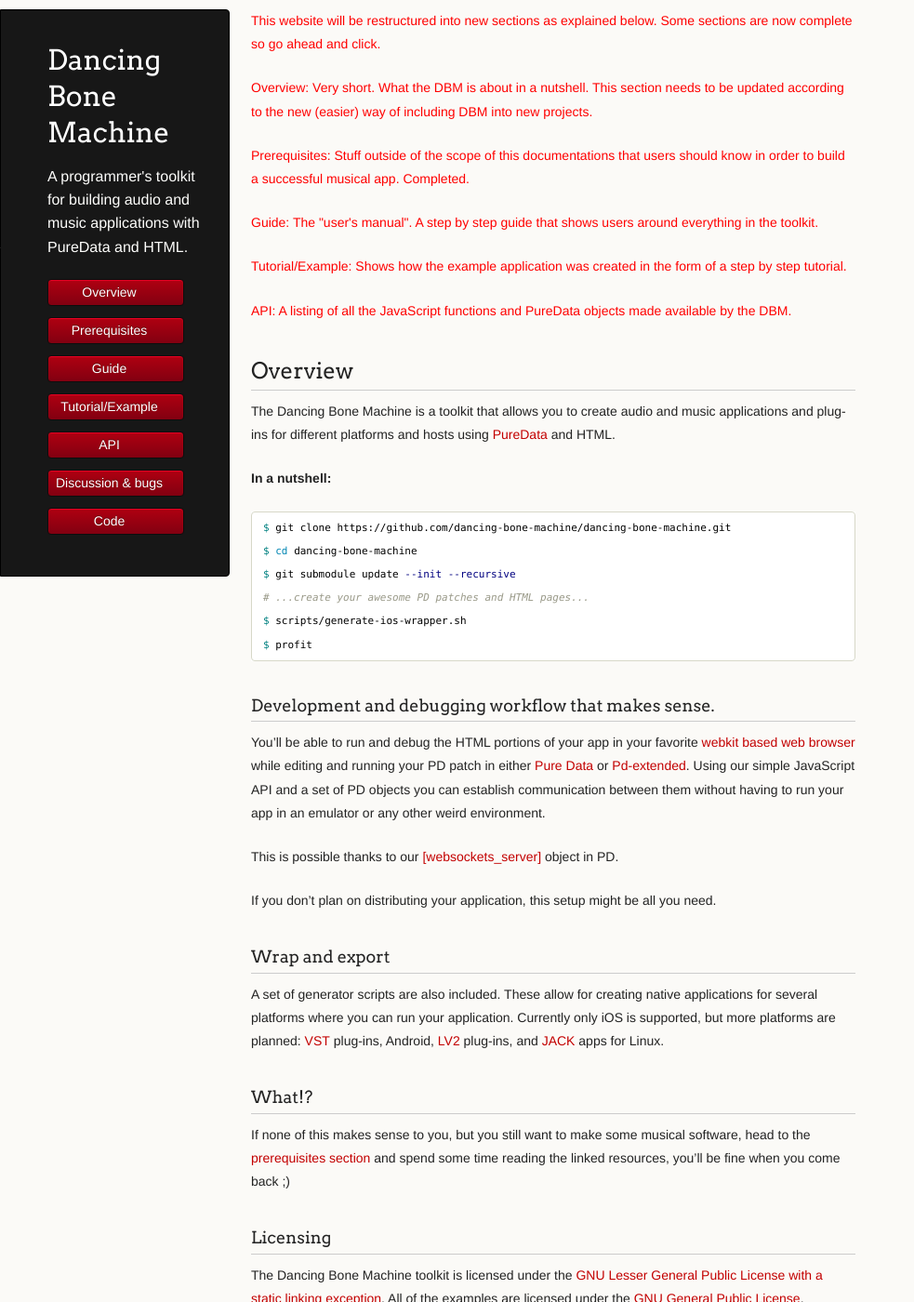
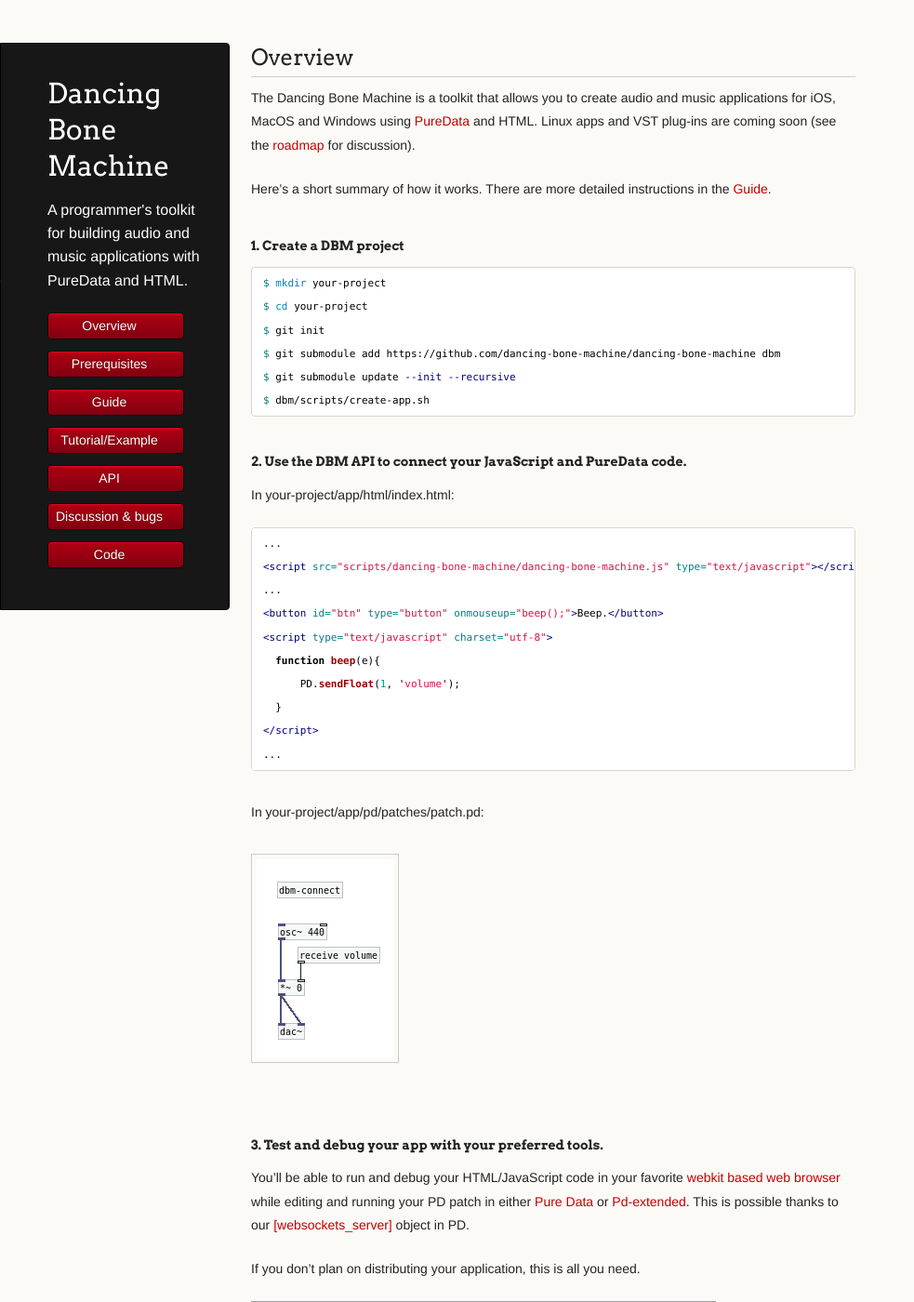
Before and after one commit to dancing-bone-machine/dancing-bone-machine.github.io, a Jekyll site: the page built from index.md, in a window 1280 px wide and 1400 px high. Shown: the whole window at 93% size, without its empty margins (0-983 px from the left). Built offline with Jekyll 4.4.1, drawn with Linux system fonts in a browser that asks for light colours; Markdown is read by kramdown in place of the engine named in the settings; some of the changed text lies outside the part shown; grey boxes are pictures that could not be loaded.

Commit message:
re-wrote overview page

````diff
--- a/index.md
+++ b/index.md
@@ -3,61 +3,65 @@
 title: Create music applications with PureData and HTML.
 ---
 
-<p style="color:#F00">
-This website will be restructured into new sections as explained below. Some sections are now complete so go ahead and click.
-</p>
-
-<p style="color:#F00">
-Overview: Very short. What the DBM is about in a nutshell. This section needs to be updated according to the new (easier) way of including DBM into new projects.
-</p>
-
-<p style="color:#F00">
-Prerequisites: Stuff outside of the scope of this documentations that users should know in order to build a successful musical app. Completed.
-</p>
-
-<p style="color:#F00">
-Guide: The "user's manual". A step by step guide that shows users around everything in the toolkit.
-</p>
-
-<p style="color:#F00">
-Tutorial/Example: Shows how the example application was created in the form of a step by step tutorial.
-</p>
-
-<p style="color:#F00">
-API: A listing of all the JavaScript functions and PureData objects made available by the DBM.
-</p>
-
 ## Overview
 
-The Dancing Bone Machine is a toolkit that allows you to create audio and music applications and plug-ins for different platforms and hosts using [PureData](http://puredata.info) and HTML.
+The Dancing Bone Machine is a toolkit that allows you to create audio and music applications for iOS, MacOS and Windows using [PureData](http://puredata.info) and HTML. Linux apps and VST plug-ins are coming soon (see the [roadmap](https://github.com/dancing-bone-machine/dancing-bone-machine/issues/5) for discussion).
 
-**In a nutshell:**
+Here's a short summary of how it works. There are more detailed instructions in the [Guide](/guide.html).
+
+#### 1. Create a DBM project
 
 ``` bash
-$ git clone https://github.com/dancing-bone-machine/dancing-bone-machine.git
-$ cd dancing-bone-machine
+$ mkdir your-project
+$ cd your-project
+$ git init
+$ git submodule add https://github.com/dancing-bone-machine/dancing-bone-machine dbm
 $ git submodule update --init --recursive
-# ...create your awesome PD patches and HTML pages...
-$ scripts/generate-ios-wrapper.sh
-$ profit
+$ dbm/scripts/create-app.sh
 ```
 
-### Development and debugging workflow that makes sense.
+#### 2. Use the DBM API to connect your JavaScript and PureData code.
 
-You'll be able to run and debug the HTML portions of your app in your favorite [webkit based web browser](http://en.wikipedia.org/wiki/WebKit#Use) while editing and running your PD patch in either [Pure Data](http://puredata.info/downloads/pure-data) or [Pd-extended](http://puredata.info/downloads/pd-extended). Using our simple JavaScript API and a set of PD objects you can establish communication between them without having to run your app in an emulator or any other weird environment.
+In your-project/app/html/index.html:
 
-This is possible thanks to our [[websockets_server]](https://github.com/dancing-bone-machine/dancing-bone-machine/tree/master/library/dancing-bone-machine/pd/externals/src/websocket_server) object in PD.
+``` html
+...
+<script src="scripts/dancing-bone-machine/dancing-bone-machine.js" type="text/javascript"></script>
+...
+<button id="btn" type="button" onmouseup="beep();">Beep.</button>
+<script type="text/javascript" charset="utf-8">
+  function beep(e){
+      PD.sendFloat(1, 'volume');
+  }
+</script>
+...
+```
 
-If you don't plan on distributing your application, this setup might be all you need.
+In your-project/app/pd/patches/patch.pd:
 
-### Wrap and export
+<a href="images/simple.pd.png"><img src="images/simple.pd.png" /></a>
 
-A set of generator scripts are also included. These allow for creating native applications for several platforms where you can run your application. Currently only iOS is supported, but more platforms are planned: [VST](http://en.wikipedia.org/wiki/Virtual_Studio_Technology) plug-ins, Android, [LV2](http://lv2plug.in/) plug-ins, and [JACK](http://jackaudio.org/) apps for Linux.
+#### 3. Test and debug your app with your preferred tools.
 
-### What!?
+You'll be able to run and debug your HTML/JavaScript code in your favorite [webkit based web browser](http://en.wikipedia.org/wiki/WebKit#Use) while editing and running your PD patch in either [Pure Data](http://puredata.info/downloads/pure-data) or [Pd-extended](http://puredata.info/downloads/pd-extended). This is possible thanks to our [[websockets_server]](https://github.com/dancing-bone-machine/dancing-bone-machine/tree/master/library/dancing-bone-machine/pd/externals/src/websocket_server) object in PD.
 
-If none of this makes sense to you, but you still want to make some musical software, head to the [prerequisites section](/prerequisites.html) and spend some time reading the linked resources, you'll be fine when you come back ;)
+If you don't plan on distributing your application, this is all you need.
 
+<iframe src="http://player.vimeo.com/video/93271982" width="500" frameborder="0" webkitAllowFullScreen mozallowfullscreen allowFullScreen></iframe>
+
+
+#### 4. Export your app using the included scripts.
+
+``` bash
+$ dbm/scripts/create-ios-app.sh
+$ dbm/scripts/create-desktop-app.sh
+```
+
+You'll get an Xcode or a qmake project you can use to compile your app as a Windows, MacOS or iOS binary.
+
+### More help, please!
+
+If none of this makes sense to you, but you still want to make some musical software, head to the [prerequisites section](/prerequisites.html) and spend some time reading the linked resources, you'll be fine when you come back.
 
 ### Licensing
 
@@ -70,10 +74,13 @@
 
 ### Acknowledgements
 
-Dancing Bone Machine uses code from a number of projects, their respective licenses are in the source code.
+Dancing Bone Machine leverages work from a number of projects:
 
 * [libpd](http://libpd.cc/)
+* [QT](http://qt-project.org/)
 * [Apache Cordova](http://cordova.apache.org/)
+* [Webkit](http://webkit.org/)
 * [RequireJS](http://requirejs.org)
 * [libwebsockets](http://libwebsockets.org)
 * [stringencoders](http://code.google.com/p/stringencoders)
+* [MinGW](http://www.mingw.org/)
````
Also changed, not shown: api.md (+4 -0 lines), example.md (+5 -0 lines), guide.md (+5 -0 lines), prerequisites.md (+4 -0 lines), images/simple.pd.png (added).
